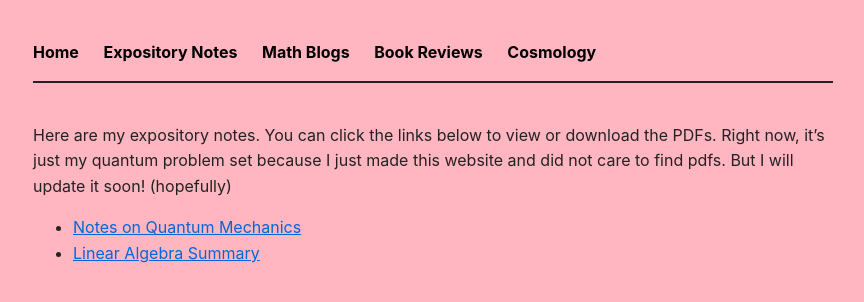
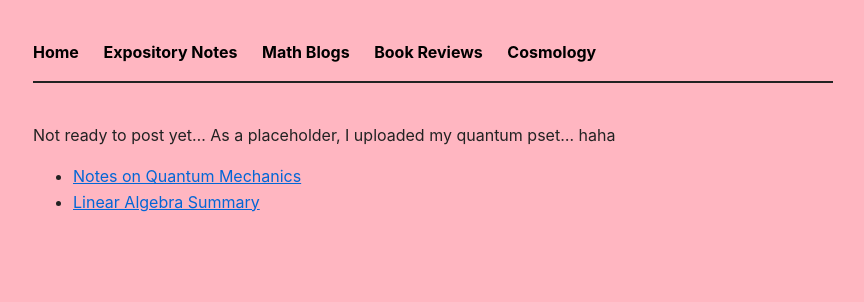
Before and after one commit to KatherineHChoi/katherinehchoi.github.io, a Jekyll site: the page built from notes.md, in a window 1280 px wide. Shown: the top 302 px of the page, without its empty margins (207-1071 px from the left). Built offline with Jekyll 4.4.1, drawn with Linux system fonts in a browser that asks for light colours.

Commit message:
Revise notes content and add placeholder message
Updated the content of the notes section with a placeholder message.

```diff
--- a/notes.md
+++ b/notes.md
@@ -3,7 +3,7 @@ layout: default
 title: Expository Notes
 ---
 
-Here are my expository notes. You can click the links below to view or download the PDFs. Right now, it's just my quantum problem set because I just made this website and did not care to find pdfs. But I will update it soon! (hopefully)
+Not ready to post yet... As a placeholder, I uploaded my quantum pset... haha
 
 * [Notes on Quantum Mechanics](/pdfs/quantum-notes.pdf)
 * [Linear Algebra Summary](/pdfs/linalg-notes.pdf)
```
